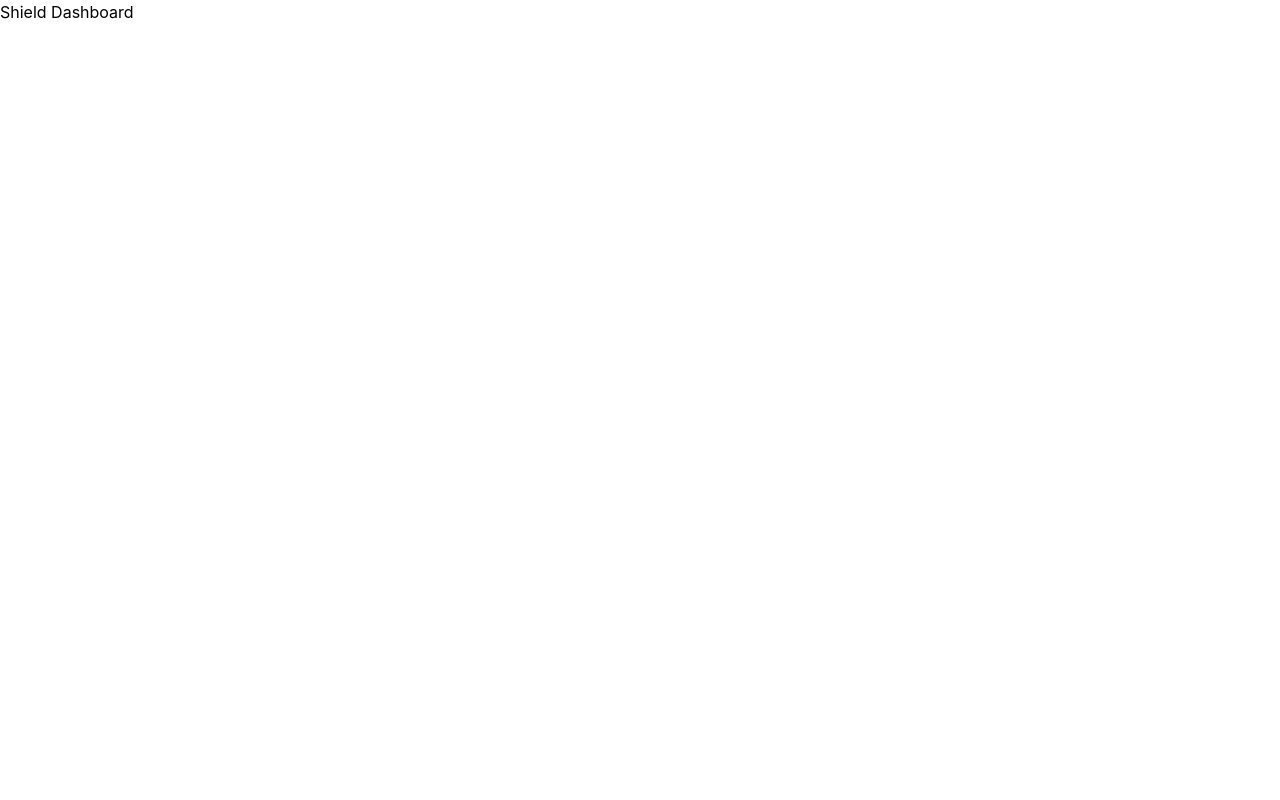
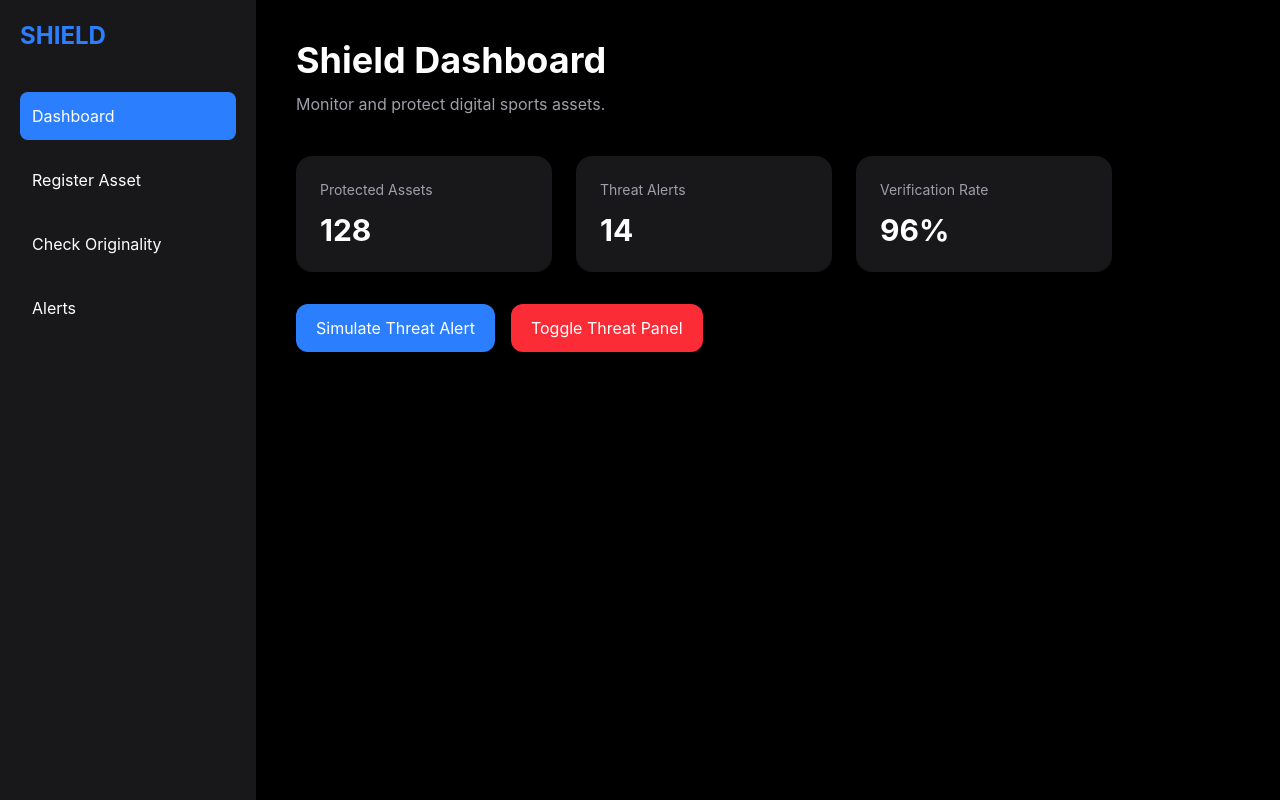
Before and after one commit to khubi07/Shield, a React app in the folder frontend/: page / in a window 1280 px wide. Built offline with nearby package versions, Linux system fonts and the light colour scheme; the HTML template or start-up script is replaced by a standard one.

Commit message:
Add Shield frontend dashboard setup

```diff
--- a/frontend/src/App.jsx
+++ b/frontend/src/App.jsx
@@ -1,7 +1,112 @@
+import Sidebar from "./components/Sidebar"
+import StatCard from "./components/StatsCard"
+import { useState } from "react"
+
 function App() {
+  const [threatCount, setThreatCount] = useState(14)
+  const [showThreat, setShowThreat] = useState(false)
+  const alerts = [
+  {
+    title: "Watermarked repost detected",
+    severity: "HIGH"
+  },
+
+  {
+    title: "Modified suspicious content",
+    severity: "MEDIUM"
+  },
+
+  {
+    title: "Authorized partner usage",
+    severity: "LOW"
+  }
+]
   return (
-    <div>
-      <h1>Shield Dashboard</h1>
+    <div className="flex bg-black min-h-screen">
+
+      <Sidebar />
+
+      <div className="flex-1 p-10 text-white">
+
+        <h1 className="text-4xl font-bold">
+          Shield Dashboard
+        </h1>
+
+        <p className="text-zinc-400 mt-3">
+          Monitor and protect digital sports assets.
+        </p>
+
+        <div className="flex gap-6 mt-10 flex-wrap">
+
+          <StatCard
+            title="Protected Assets"
+            value="128"
+          />
+
+          <StatCard
+            title="Threat Alerts"
+            value={threatCount}
+          />
+
+          <StatCard
+            title="Verification Rate"
+            value="96%"
+          />
+
+        </div>
+        <button
+          onClick={() => setThreatCount(threatCount + 1)}
+          className="
+            mt-8
+            bg-blue-500
+            px-5
+            py-3
+            rounded-xl
+            hover:bg-blue-600
+          "
+        >
+          Simulate Threat Alert
+        </button>
+
+        <button
+          onClick={() => setShowThreat(!showThreat)}
+          className="
+            mt-4
+            ml-4
+            bg-red-500
+            px-5
+            py-3
+            rounded-xl
+            hover:bg-red-600
+          "
+        >
+          Toggle Threat Panel
+        </button>
+
+        {
+        showThreat && (
+          <div className="
+            mt-8
+            bg-red-950
+            border
+            border-red-500
+            p-6
+            rounded-2xl
+          ">
+
+            <h2 className="text-2xl font-bold text-red-400">
+              HIGH SEVERITY ALERT
+            </h2>
+
+            <p className="text-zinc-300 mt-3">
+              Unauthorized watermarked repost detected.
+            </p>
+
+          </div>
+        )
+      }
+
+      </div>
     </div>
   )
 }
--- /dev/null
+++ b/frontend/src/components/AlertCard.jsx
@@ -0,0 +1,28 @@
+function AlertCard(props) {
+  return (
+    <div className="bg-zinc-900 p-5 rounded-2xl mb-4">
+
+      <div className="flex items-center justify-between">
+
+        <h2 className="text-white font-semibold">
+          {props.title}
+        </h2>
+
+        <span className="
+          bg-red-500
+          text-white
+          text-xs
+          px-3
+          py-1
+          rounded-full
+        ">
+          {props.severity}
+        </span>
+
+      </div>
+
+    </div>
+  )
+}
+
+export default AlertCard
--- /dev/null
+++ b/frontend/src/components/Sidebar.jsx
@@ -0,0 +1,29 @@
+function Sidebar() {
+  return (
+    <div className="w-64 h-screen bg-zinc-900 text-white p-5">
+      <h1 className="text-2xl font-bold text-blue-500 mb-10">
+        SHIELD
+      </h1>
+
+      <ul className="space-y-4">
+        <li className="bg-blue-500 p-3 rounded-lg">
+          Dashboard
+        </li>
+
+        <li className="hover:bg-zinc-800 p-3 rounded-lg cursor-pointer">
+          Register Asset
+        </li>
+
+        <li className="hover:bg-zinc-800 p-3 rounded-lg cursor-pointer">
+          Check Originality
+        </li>
+
+        <li className="hover:bg-zinc-800 p-3 rounded-lg cursor-pointer">
+          Alerts
+        </li>
+      </ul>
+    </div>
+  )
+}
+
+export default Sidebar
--- /dev/null
+++ b/frontend/src/components/StatsCard.jsx
@@ -0,0 +1,15 @@
+function StatCard(props) {
+  return (
+    <div className="bg-zinc-900 p-6 rounded-2xl w-64">
+      <h2 className="text-zinc-400 text-sm">
+        {props.title}
+      </h2>
+
+      <p className="text-3xl font-bold mt-3 text-white">
+        {props.value}
+      </p>
+    </div>
+  )
+}
+
+export default StatCard
--- /dev/null
+++ b/frontend/src/pages/Dashboard.jsx
@@ -0,0 +1,43 @@
+import StatsCard from "../components/StatsCard"
+
+function Dashboard() {
+
+  const statsData = [
+    {
+      title: "Active Alerts",
+      value: "12",
+    },
+    {
+      title: "Threat Level",
+      value: "High",
+    },
+    {
+      title: "Blocked Attacks",
+      value: "156",
+    },
+  ]
+
+  return (
+    <div className="min-h-screen bg-zinc-950 text-white p-6">
+
+      <h1 className="text-3xl font-bold mb-6">
+        Shield Dashboard
+      </h1>
+
+      <div className="grid grid-cols-3 gap-4">
+
+        {statsData.map((item, index) => (
+            <StatsCard
+                key={index}
+                title={item.title}
+                value={item.value}
+            />
+        ))}
+
+      </div>
+
+    </div>
+  )
+}
+
+export default Dashboard
```
Also changed, not shown: frontend/src/components/Header.jsx (added).
